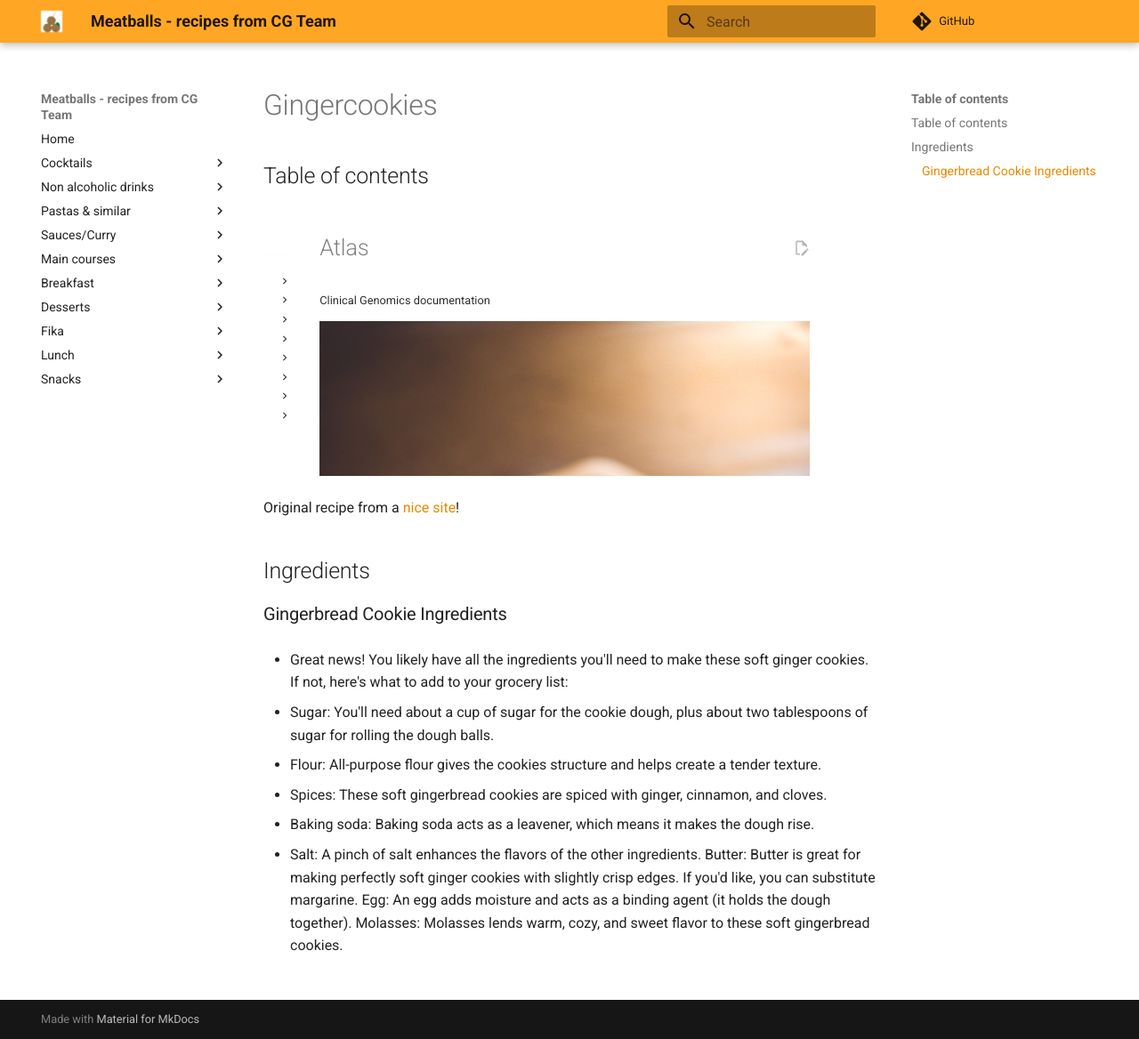
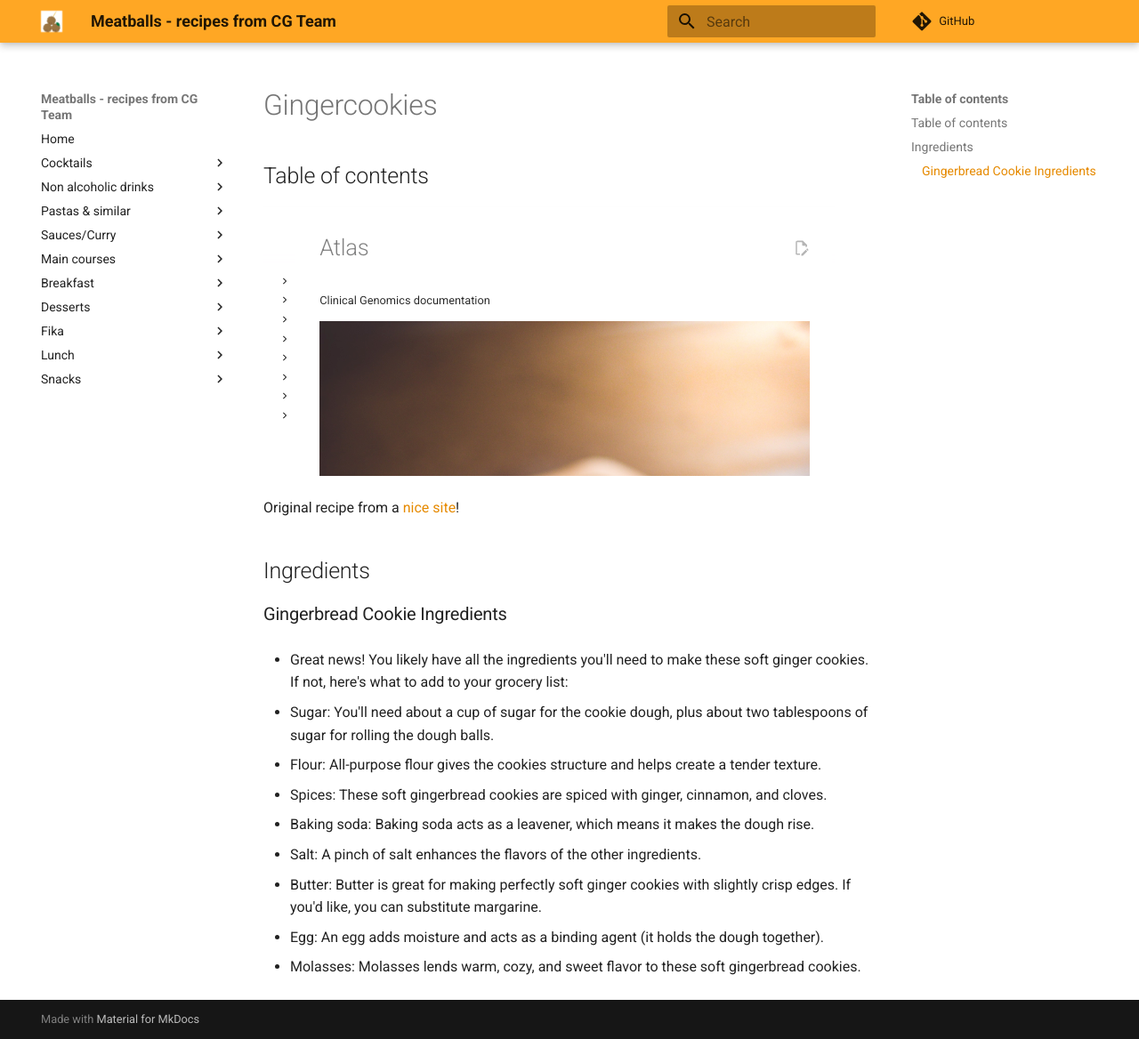
Before and after one commit to Clinical-Genomics/meatballs, an MkDocs documentation site: the page built from docs/fika/gingercookies.md, in a window 1280 px wide and 1168 px high. Shown: the whole window at 89% size. Built offline with MkDocs 1.6.1 and Material for MkDocs 9.7.7, drawn with Linux system fonts in a browser that asks for light colours; comment, search, counter and statistics services are not loaded.

Commit message:
Apply suggestion from @kedhammar
Co-authored-by: Alfred Kedhammar <89784800+kedhammar@users.noreply.github.com>

```diff
--- a/docs/fika/gingercookies.md
+++ b/docs/fika/gingercookies.md
@@ -15,6 +15,6 @@ Original recipe from a [nice site](https://www.allrecipes.com/recipe/17165/big-s
 - Spices: These soft gingerbread cookies are spiced with ginger, cinnamon, and cloves.
 - Baking soda: Baking soda acts as a leavener, which means it makes the dough rise.
 - Salt: A pinch of salt enhances the flavors of the other ingredients.
-Butter: Butter is great for making perfectly soft ginger cookies with slightly crisp edges. If you'd like, you can substitute margarine.
-Egg: An egg adds moisture and acts as a binding agent (it holds the dough together).
-Molasses: Molasses lends warm, cozy, and sweet flavor to these soft gingerbread cookies.
+- Butter: Butter is great for making perfectly soft ginger cookies with slightly crisp edges. If you'd like, you can substitute margarine.
+- Egg: An egg adds moisture and acts as a binding agent (it holds the dough together).
+- Molasses: Molasses lends warm, cozy, and sweet flavor to these soft gingerbread cookies.
```
